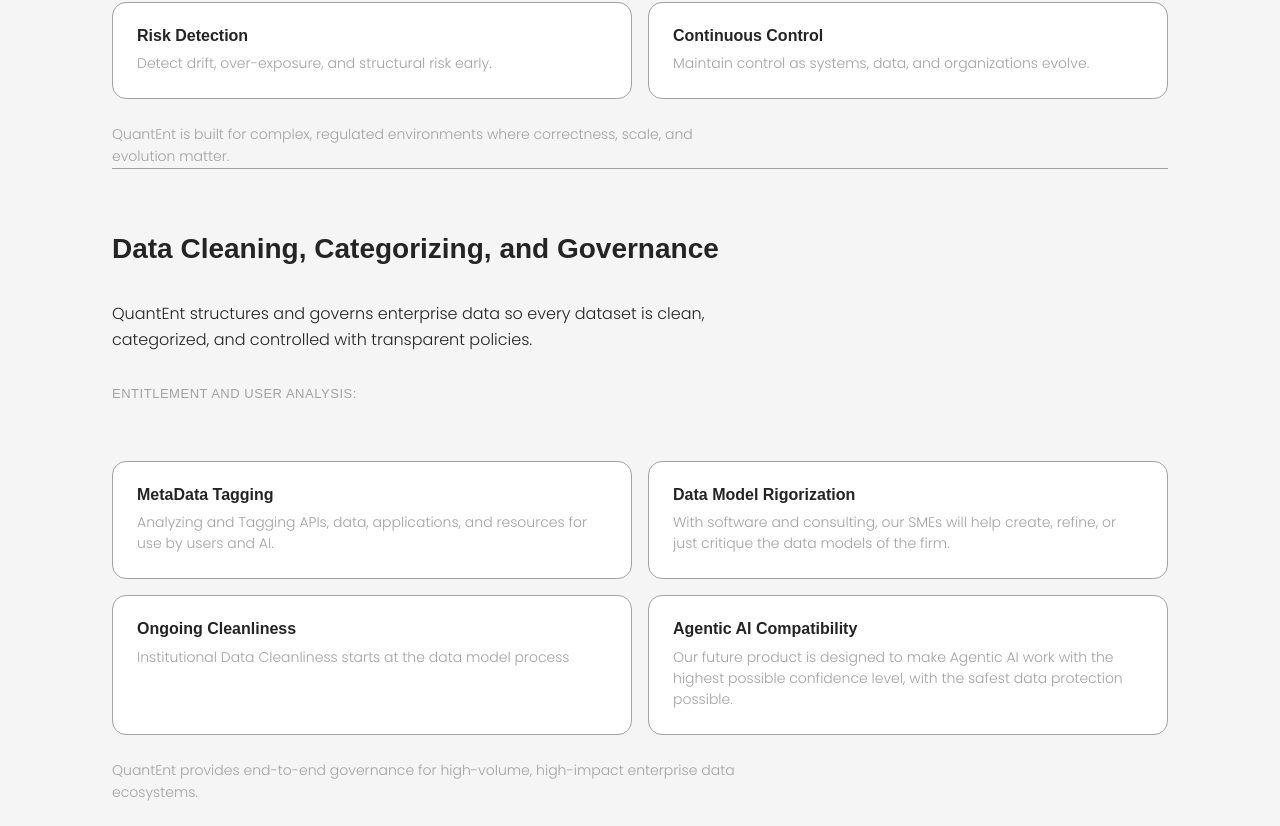
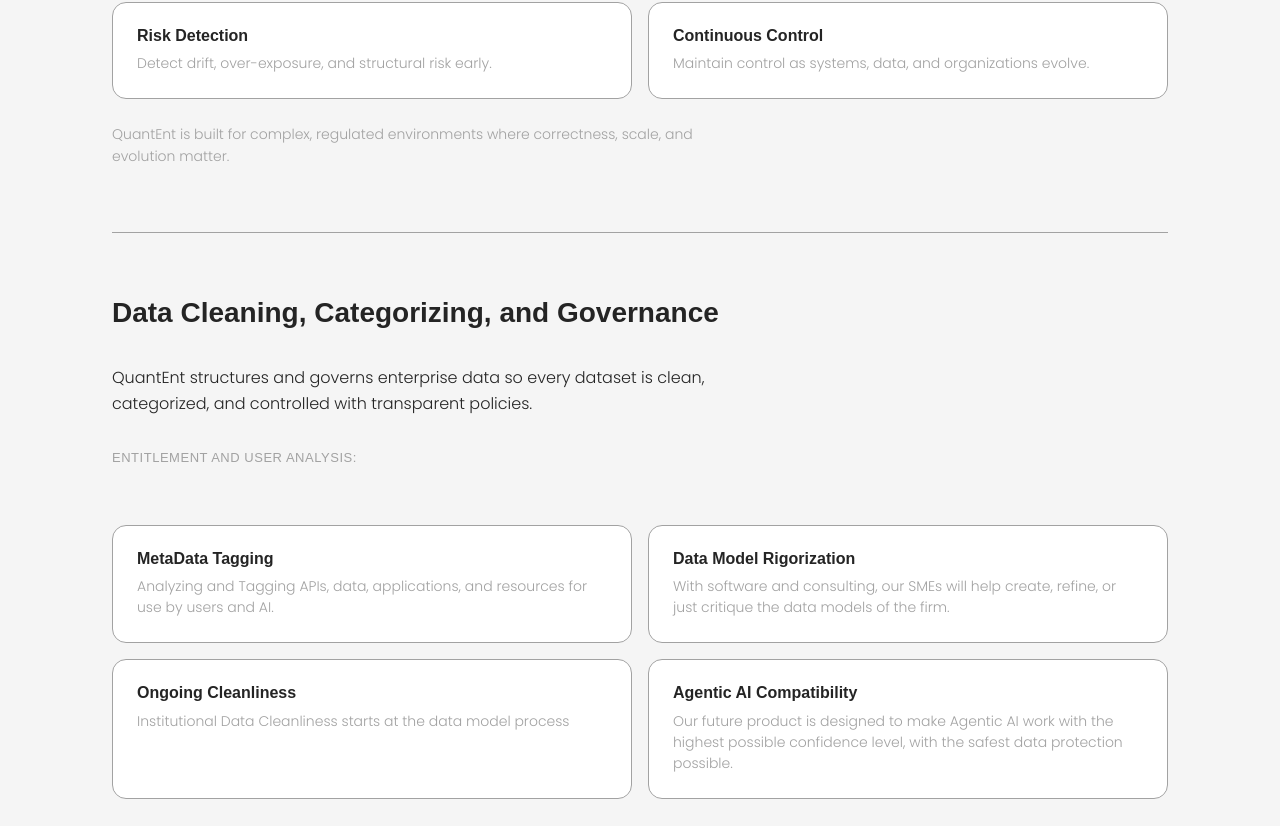
Before and after one commit to quantent-web/quantent-web, a Next.js app: page / in a window 1280 px wide. Shown: the part 1265-2091 px from the top of the page. Built offline with nearby package versions, Linux system fonts and the light colour scheme; a web font is replaced by a local one.

Commit message:
Update globals.css

```diff
--- a/app/globals.css
+++ b/app/globals.css
@@ -453,7 +453,7 @@ main[data-snap-scroll='true'] > .section {
 }
 
 .what-we-do-layout--inverted {
-  margin-top: 0;
+  margin-top: var(--space-8);
   padding-top: var(--space-8);
   border-top: 1px solid var(--border);
   margin-bottom: var(--space-8);
```
